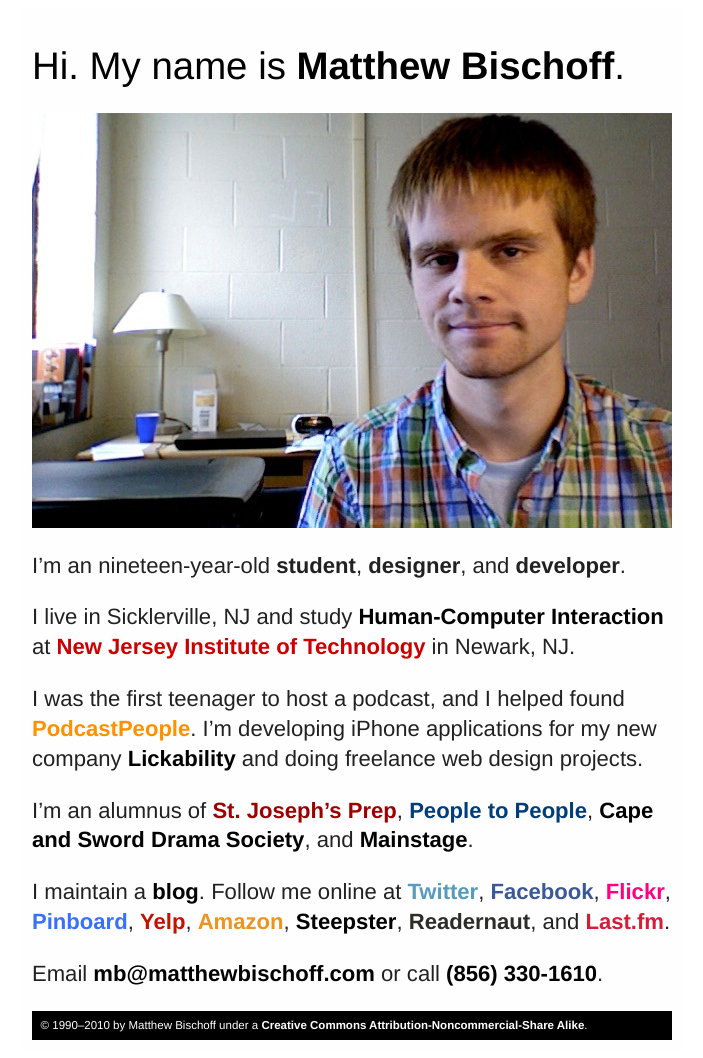
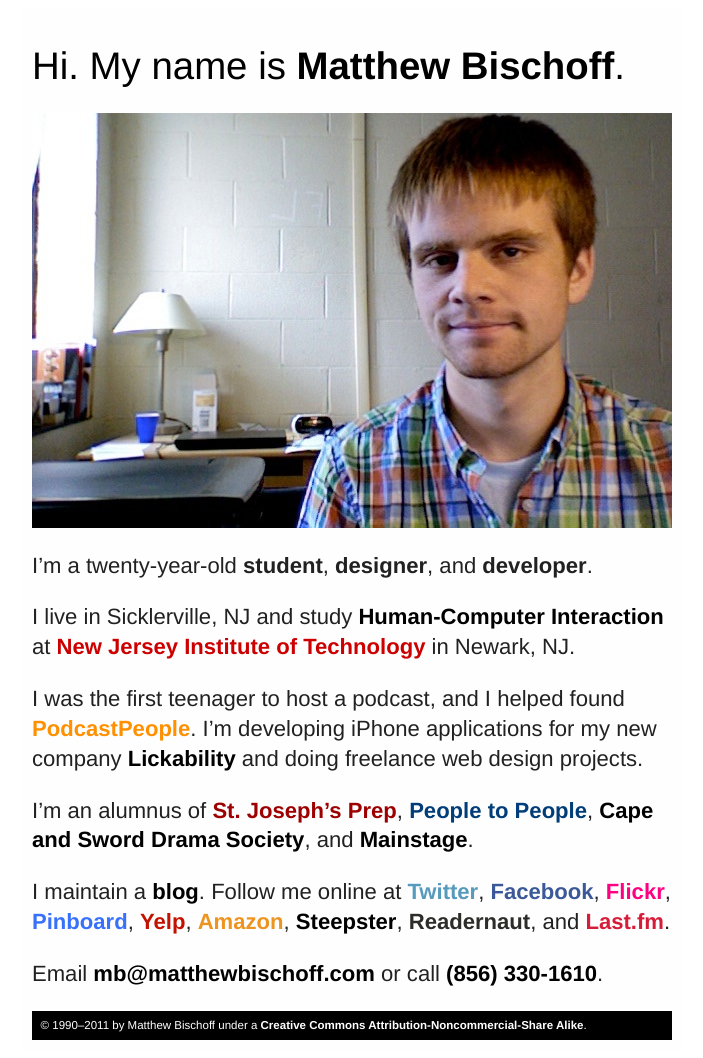
Before and after one commit to mbbischoff/website, a Jekyll site: the page index.html, which Jekyll copies as it is, in a window 1280 px wide. Shown: the whole page, without its empty margins (288-991 px from the left). Built offline with Jekyll 4.4.1, drawn with Linux system fonts in a browser that asks for light colours.

Commit message:
small fixes

```diff
--- a/index.html
+++ b/index.html
@@ -7,7 +7,7 @@
 
   <meta name="author" content="Matthew Bischoff" />
 
-  <meta name="description" content="The personal website of Matthew Bischoff, an nineteen-year-old student, designer, and developer." />
+  <meta name="description" content="The personal website of Matthew Bischoff, a twenty-year-old student, designer, and developer." />
   <meta name="keywords" content="matthew, bischoff, matthew bischoff, podcaster, matt bischoff, matt, geek, technology, contact, person" />
   <meta name="googlebot" content="index,follow" />
   <meta name="robots" content="index,follow" />
@@ -35,7 +35,7 @@
 
 		<p><img src="photo.jpg" /></p>
 	<p>
-    	I&rsquo;m an nineteen-year-old <strong>student</strong>, <strong>designer</strong>, and <strong>developer</strong>.
+    	I&rsquo;m a twenty-year-old <strong>student</strong>, <strong>designer</strong>, and <strong>developer</strong>.
 	</p>
 
 	<p>
@@ -54,7 +54,7 @@
 
   <div id ="footer">
     <p class="footer">
-      &copy; 1990–2010 by Matthew Bischoff under a <a href="http://creativecommons.org/licenses/by-nc-sa/3.0/us/">Creative Commons Attribution-Noncommercial-Share Alike</a>.<!--&nbsp;MB&hearts;SS--></strong>
+      &copy; 1990–2011 by Matthew Bischoff under a <a href="http://creativecommons.org/licenses/by-nc-sa/3.0/us/">Creative Commons Attribution-Noncommercial-Share Alike</a>.</strong>
     </p>
   </div>
   </div>
```
